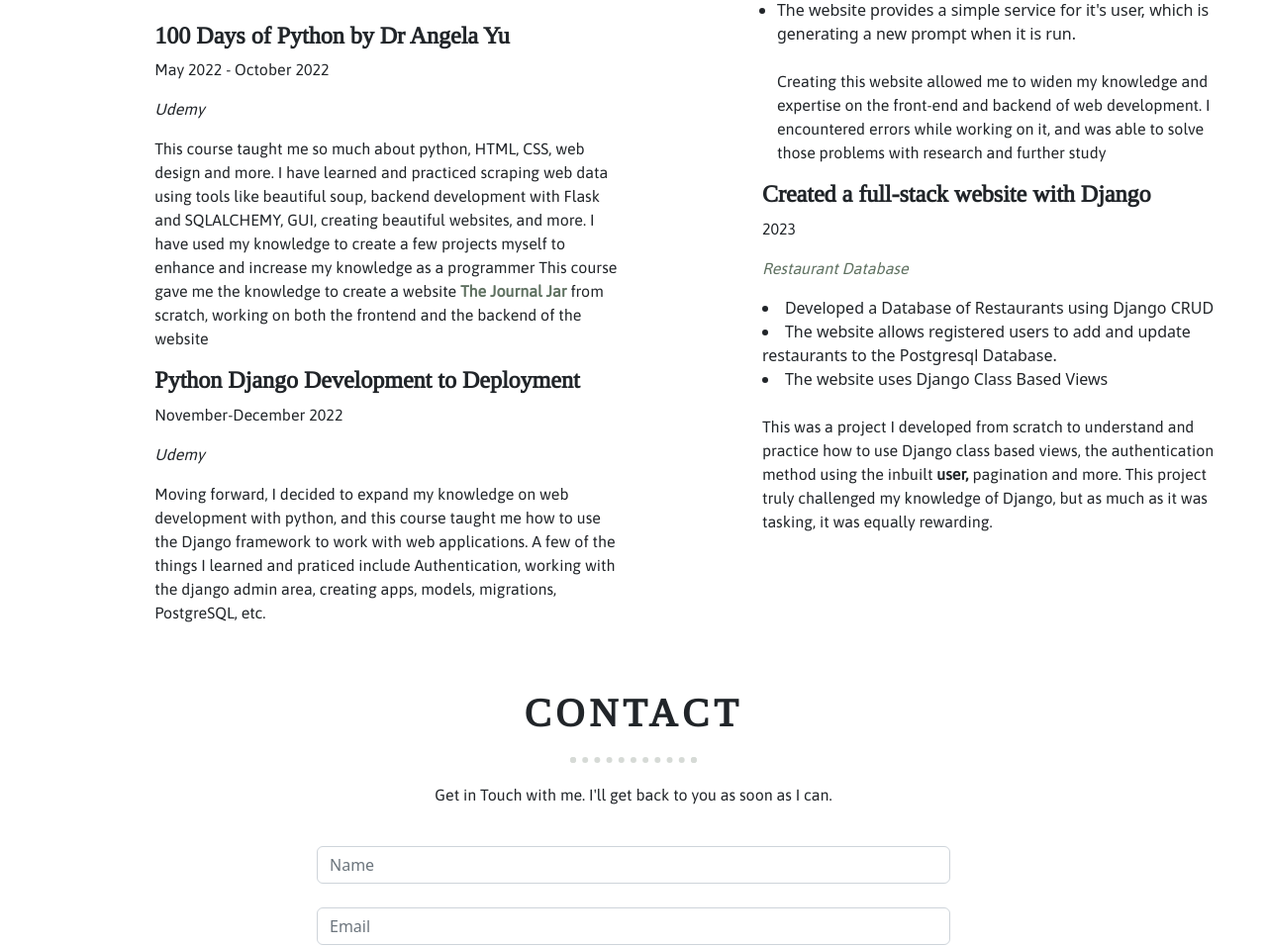
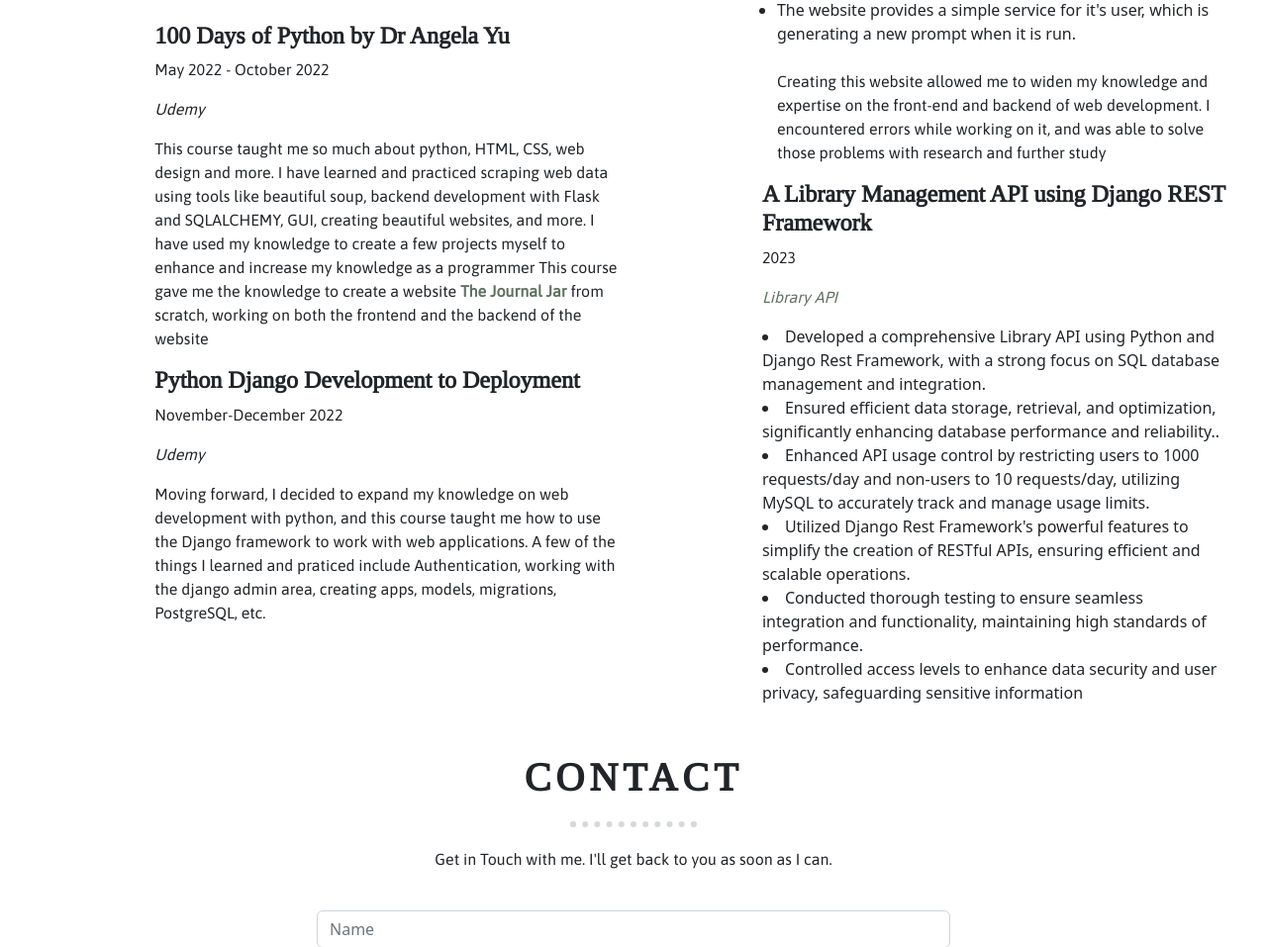
Before and after one commit to Ellarh/Ella-Portfolio, a Flask app: page / in a window 1280 px wide. Shown: the part 2672-3629 px from the top of the page at 99% size. Run offline with Flask 2, Linux system fonts and the light colour scheme; some libraries are stand-ins or nearby versions.

Commit message:
Rewrote the projects worked on

```diff
--- a/templates/index.html
+++ b/templates/index.html
@@ -274,15 +274,18 @@
                 </ul>
             </div>
             <div class="resume-items">
-                <h4 class="resume-heading"><strong>Created a full-stack website with Django</strong></h4>
+                <h4 class="resume-heading"><strong>A Library Management API using Django REST Framework</strong></h4>
                 <p>2023</p>
-                <p><em><a class="blog-link" href="https://github.com/Ellarh/ella-portfolio">Restaurant Database</a></em></p>
-                <li>Developed a Database of Restaurants using Django CRUD</li>
-                <li>The website allows registered users to add and update restaurants to the Postgresql Database.</li>
-                <li>The website uses Django Class Based Views</li><br/>
-                <p>This was a project I developed from scratch to understand and practice how to use Django class based views,
-                the authentication method using the inbuilt <strong>user, </strong>pagination and more. This project truly
-                challenged my knowledge of Django, but as much as it was tasking, it was equally rewarding.</p>
+                <p><em><a class="blog-link" href="https://github.com/Ellarh/drf-library-api">Library API</a></em></p>
+                <li>Developed a comprehensive Library API using Python and Django Rest Framework,
+                    with a strong focus on SQL database management and integration. </li>
+                <li>Ensured efficient data storage, retrieval, and optimization, significantly enhancing database performance and reliability..</li>
+                <li>Enhanced API usage control by restricting users to 1000 requests/day and non-users to 10 requests/day,
+                    utilizing MySQL to accurately track and manage usage limits.</li>
+                <li>Utilized Django Rest Framework's powerful features to simplify the creation of RESTful APIs, ensuring efficient and scalable operations.</li>
+                <li>Conducted thorough testing to ensure seamless integration and functionality, maintaining high standards of performance.</li>
+                <li>Controlled access levels to enhance data security and user privacy, safeguarding sensitive information</li>
+
             </div>
         </div>
     </div>
```
Also changed, not shown: 1 other file.
